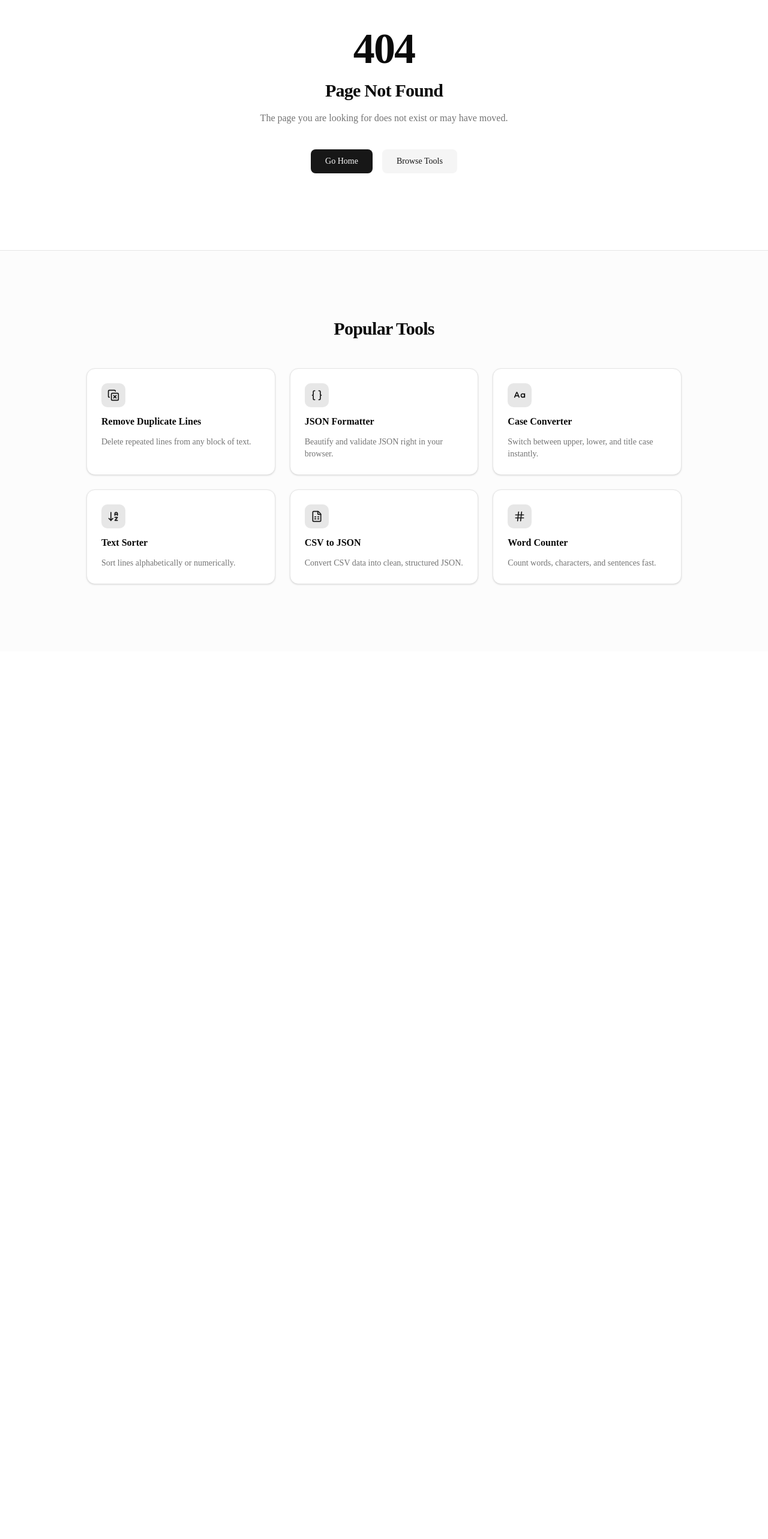
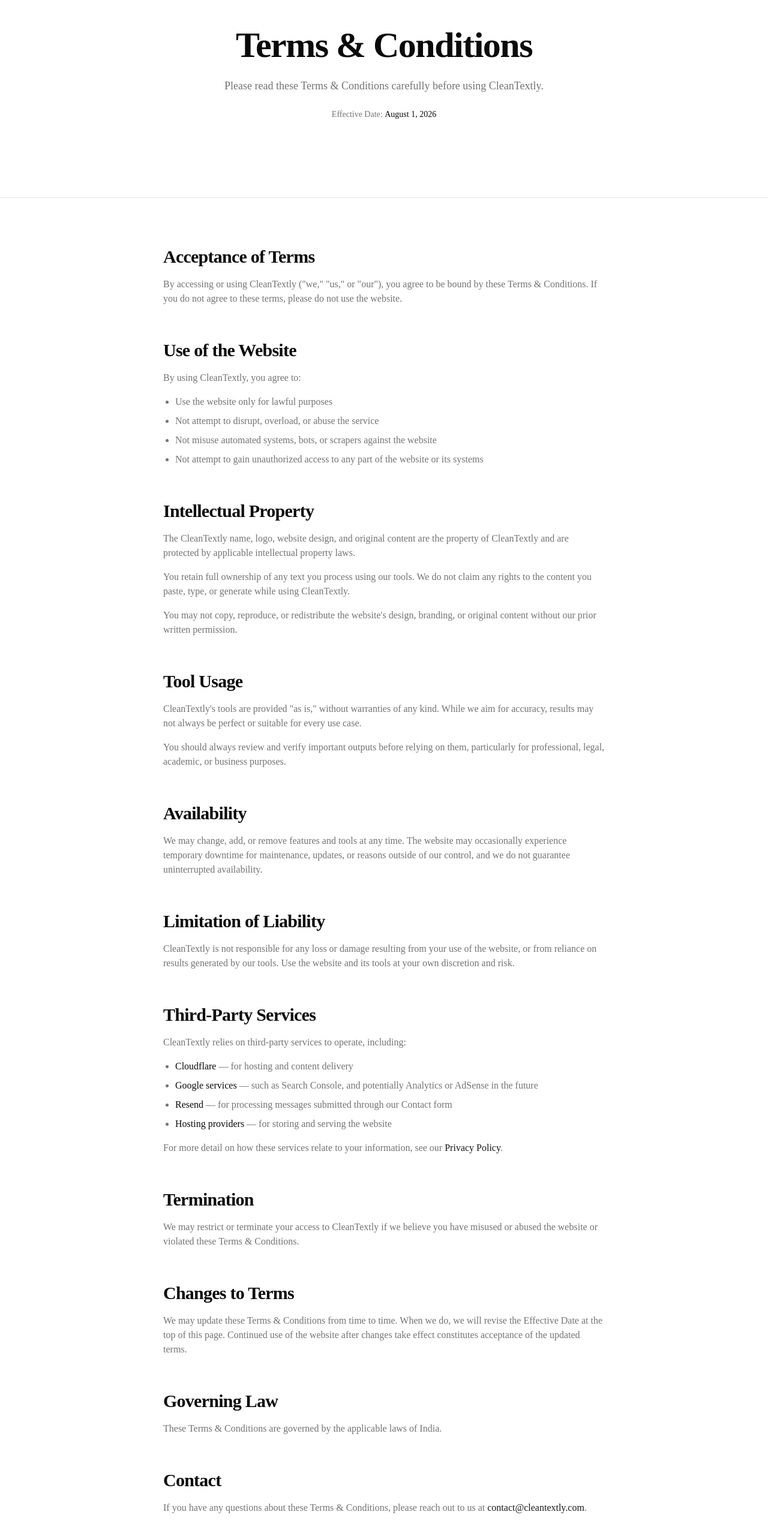
Before and after one commit to adarshvp25/cleantextly, a Next.js app: page /terms-and-conditions in a window 1280 px wide. Before the commit this address had no page. Shown: the part 140-2706 px from the top of the page at 60% size. Before the commit the page ends 1226 px from the top, so only its background shows below. Built offline with nearby package versions, Linux system fonts and the light colour scheme.

Commit message:
feat: add terms and conditions page

```diff
--- /dev/null
+++ b/app/terms-and-conditions/page.tsx
@@ -0,0 +1,257 @@
+import type { Metadata } from "next"
+import Link from "next/link"
+
+import { Button } from "@/components/ui/button"
+import { SectionHeading } from "@/components/tools/content/section-heading"
+import { siteConfig, ogImage } from "@/lib/site"
+
+const title = "Terms & Conditions — CleanTextly"
+const description =
+  "Read the Terms & Conditions governing your use of CleanTextly's free browser-based text tools."
+
+export const metadata: Metadata = {
+  title,
+  description,
+  alternates: {
+    canonical: "/terms-and-conditions",
+  },
+  openGraph: {
+    title,
+    description,
+    url: "/terms-and-conditions",
+    siteName: siteConfig.name,
+    type: "website",
+    images: [ogImage],
+  },
+  twitter: {
+    card: "summary_large_image",
+    title,
+    description,
+    images: [ogImage.url],
+  },
+}
+
+const effectiveDate = new Date().toLocaleDateString("en-US", {
+  year: "numeric",
+  month: "long",
+  day: "numeric",
+})
+
+export default function TermsPage() {
+  return (
+    <main className="flex flex-1 flex-col bg-background">
+      <section className="mx-auto max-w-3xl px-4 py-24 text-center sm:py-32">
+        <h1 className="text-4xl font-bold tracking-tight text-foreground sm:text-5xl md:text-6xl">
+          Terms &amp; Conditions
+        </h1>
+
+        <p className="mx-auto mt-6 max-w-2xl text-lg text-muted-foreground">
+          Please read these Terms &amp; Conditions carefully before using
+          CleanTextly.
+        </p>
+
+        <p className="mt-6 text-sm text-muted-foreground">
+          Effective Date: <span className="font-medium text-foreground">{effectiveDate}</span>
+        </p>
+      </section>
+
+      <section className="w-full border-t border-border py-16 sm:py-20">
+        <article className="mx-auto flex max-w-3xl flex-col gap-14 px-4">
+          <div>
+            <h2 className="text-2xl font-bold tracking-tight text-foreground sm:text-3xl">
+              Acceptance of Terms
+            </h2>
+            <p className="mt-4 text-muted-foreground">
+              By accessing or using CleanTextly (&quot;we,&quot; &quot;us,&quot;
+              or &quot;our&quot;), you agree to be bound by these Terms &amp;
+              Conditions. If you do not agree to these terms, please do not
+              use the website.
+            </p>
+          </div>
+
+          <div>
+            <h2 className="text-2xl font-bold tracking-tight text-foreground sm:text-3xl">
+              Use of the Website
+            </h2>
+            <p className="mt-4 text-muted-foreground">By using CleanTextly, you agree to:</p>
+            <ul className="mt-4 list-disc space-y-2 pl-5 text-muted-foreground">
+              <li>Use the website only for lawful purposes</li>
+              <li>Not attempt to disrupt, overload, or abuse the service</li>
+              <li>Not misuse automated systems, bots, or scrapers against the website</li>
+              <li>Not attempt to gain unauthorized access to any part of the website or its systems</li>
+            </ul>
+          </div>
+
+          <div>
+            <h2 className="text-2xl font-bold tracking-tight text-foreground sm:text-3xl">
+              Intellectual Property
+            </h2>
+            <div className="mt-4 flex flex-col gap-4 text-muted-foreground">
+              <p>
+                The CleanTextly name, logo, website design, and original
+                content are the property of CleanTextly and are protected by
+                applicable intellectual property laws.
+              </p>
+              <p>
+                You retain full ownership of any text you process using our
+                tools. We do not claim any rights to the content you paste,
+                type, or generate while using CleanTextly.
+              </p>
+              <p>
+                You may not copy, reproduce, or redistribute the website&apos;s
+                design, branding, or original content without our prior
+                written permission.
+              </p>
+            </div>
+          </div>
+
+          <div>
+            <h2 className="text-2xl font-bold tracking-tight text-foreground sm:text-3xl">
+              Tool Usage
+            </h2>
+            <div className="mt-4 flex flex-col gap-4 text-muted-foreground">
+              <p>
+                CleanTextly&apos;s tools are provided &quot;as is,&quot;
+                without warranties of any kind. While we aim for accuracy,
+                results may not always be perfect or suitable for every use
+                case.
+              </p>
+              <p>
+                You should always review and verify important outputs before
+                relying on them, particularly for professional, legal,
+                academic, or business purposes.
+              </p>
+            </div>
+          </div>
+
+          <div>
+            <h2 className="text-2xl font-bold tracking-tight text-foreground sm:text-3xl">
+              Availability
+            </h2>
+            <p className="mt-4 text-muted-foreground">
+              We may change, add, or remove features and tools at any time.
+              The website may occasionally experience temporary downtime for
+              maintenance, updates, or reasons outside of our control, and we
+              do not guarantee uninterrupted availability.
+            </p>
+          </div>
+
+          <div>
+            <h2 className="text-2xl font-bold tracking-tight text-foreground sm:text-3xl">
+              Limitation of Liability
+            </h2>
+            <p className="mt-4 text-muted-foreground">
+              CleanTextly is not responsible for any loss or damage resulting
+              from your use of the website, or from reliance on results
+              generated by our tools. Use the website and its tools at your
+              own discretion and risk.
+            </p>
+          </div>
+
+          <div>
+            <h2 className="text-2xl font-bold tracking-tight text-foreground sm:text-3xl">
+              Third-Party Services
+            </h2>
+            <p className="mt-4 text-muted-foreground">
+              CleanTextly relies on third-party services to operate,
+              including:
+            </p>
+            <ul className="mt-4 list-disc space-y-2 pl-5 text-muted-foreground">
+              <li>
+                <span className="font-medium text-foreground">Cloudflare</span> —
+                for hosting and content delivery
+              </li>
+              <li>
+                <span className="font-medium text-foreground">Google services</span> —
+                such as Search Console, and potentially Analytics or AdSense
+                in the future
+              </li>
+              <li>
+                <span className="font-medium text-foreground">Resend</span> —
+                for processing messages submitted through our Contact form
+              </li>
+              <li>
+                <span className="font-medium text-foreground">Hosting providers</span> —
+                for storing and serving the website
+              </li>
+            </ul>
+            <p className="mt-4 text-muted-foreground">
+              For more detail on how these services relate to your
+              information, see our{" "}
+              <Link href="/privacy-policy" className="text-primary underline-offset-4 hover:underline">
+                Privacy Policy
+              </Link>
+              .
+            </p>
+          </div>
+
+          <div>
+            <h2 className="text-2xl font-bold tracking-tight text-foreground sm:text-3xl">
+              Termination
+            </h2>
+            <p className="mt-4 text-muted-foreground">
+              We may restrict or terminate your access to CleanTextly if we
+              believe you have misused or abused the website or violated
+              these Terms &amp; Conditions.
+            </p>
+          </div>
+
+          <div>
+            <h2 className="text-2xl font-bold tracking-tight text-foreground sm:text-3xl">
+              Changes to Terms
+            </h2>
+            <p className="mt-4 text-muted-foreground">
+              We may update these Terms &amp; Conditions from time to time.
+              When we do, we will revise the Effective Date at the top of
+              this page. Continued use of the website after changes take
+              effect constitutes acceptance of the updated terms.
+            </p>
+          </div>
+
+          <div>
+            <h2 className="text-2xl font-bold tracking-tight text-foreground sm:text-3xl">
+              Governing Law
+            </h2>
+            <p className="mt-4 text-muted-foreground">
+              These Terms &amp; Conditions are governed by the applicable laws
+              of India.
+            </p>
+          </div>
+
+          <div>
+            <h2 className="text-2xl font-bold tracking-tight text-foreground sm:text-3xl">
+              Contact
+            </h2>
+            <p className="mt-4 text-muted-foreground">
+              If you have any questions about these Terms &amp; Conditions,
+              please reach out to us at{" "}
+              <a
+                href="mailto:contact@cleantextly.com"
+                className="text-primary underline-offset-4 hover:underline"
+              >
+                contact@cleantextly.com
+              </a>
+              .
+            </p>
+          </div>
+        </article>
+      </section>
+
+      <section aria-labelledby="terms-cta-heading" className="w-full border-t border-border bg-muted/30 py-20 sm:py-28">
+        <div className="mx-auto max-w-5xl px-4">
+          <SectionHeading
+            id="terms-cta-heading"
+            title="Have Questions About These Terms?"
+            description="We're happy to answer any questions about how CleanTextly can be used."
+          />
+
+          <div className="mt-8 flex justify-center">
+            <Button render={<Link href="/contact" />} nativeButton={false} size="lg">
+              Contact Us
+            </Button>
+          </div>
+        </div>
+      </section>
+    </main>
+  )
+}
```
